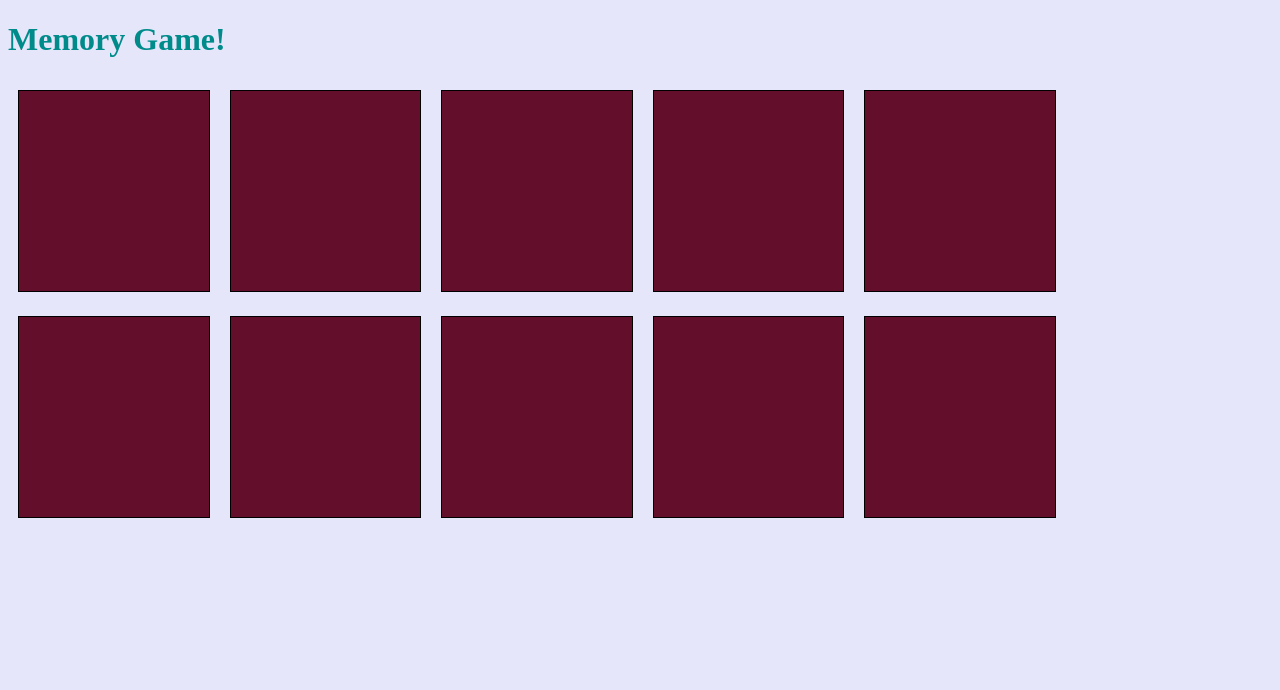
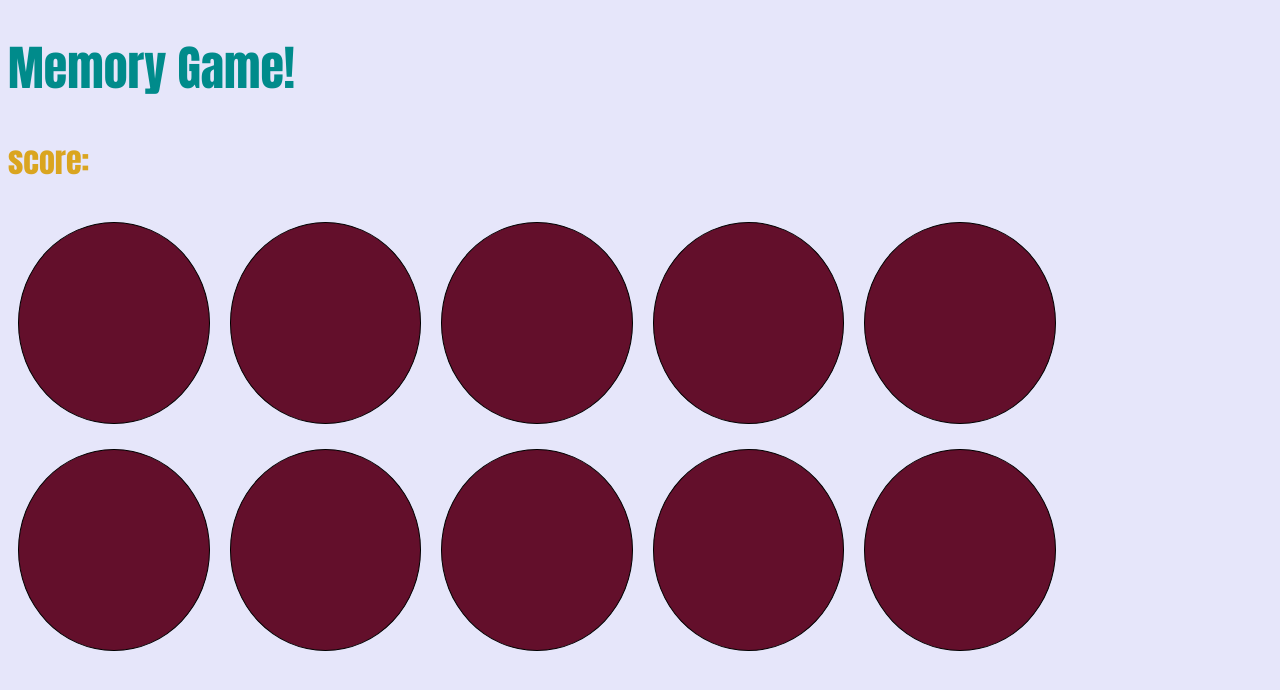
Before and after one commit to isadoradeckerlucke/memorygame, a plain HTML site: page index.html in a window 1280 px wide. Drawn offline with Linux system fonts and the light colour scheme.

Commit message:
style and scorekeeper

```diff
--- a/index.html
+++ b/index.html
@@ -7,6 +7,7 @@
   </head>
   <body>
     <h1>Memory Game!</h1>
+    <h2>score: <span id = 'count'></span></h2>
     <div id="game">
     </div>
     <script src="script.js"></script>
--- a/script.js
+++ b/script.js
@@ -59,6 +59,7 @@ function createDivsForColors(colorArray) {
 
 let first;
 let second;
+let tries = 0;
 let noClick = false; //this removes the ability to click too fast on more than two cards. no clicks allowed when two cards are already turned over.
 function handleCardClick(event) {
   if (noClick) return; //end the function early if noClick is set to true
@@ -89,6 +90,7 @@ function handleCardClick(event) {
     first = null;
     second = null;
     noClick = false; //reset, allow clicks again
+    tries ++;
   } else if (second && first.className !== second.className){ //if second is defined and first doesn't equal second
     first.removeAttribute('data-flipped');
     second.removeAttribute('data-flipped');
@@ -100,7 +102,9 @@ function handleCardClick(event) {
       second = null;
       noClick = false; //reset and allow clicks again
     }, 1000)
+    tries ++;
   }
+  document.getElementById('count').innerHTML = tries;
 
 }
 
--- a/style.css
+++ b/style.css
@@ -5,8 +5,18 @@
   margin: 10px;
   display: inline-block;
   background-color: rgb(99, 15, 43);
+  border-radius: 50%
 }
 
 h1{
-  color:darkcyan
+  color:darkcyan;
+  font-size: 3em;
 }
+
+h2 {
+  color: goldenrod;
+  font-size: 2em;
+}
+body{
+  font-family: Impact, Charcoal, sans-serif;
+}
```
